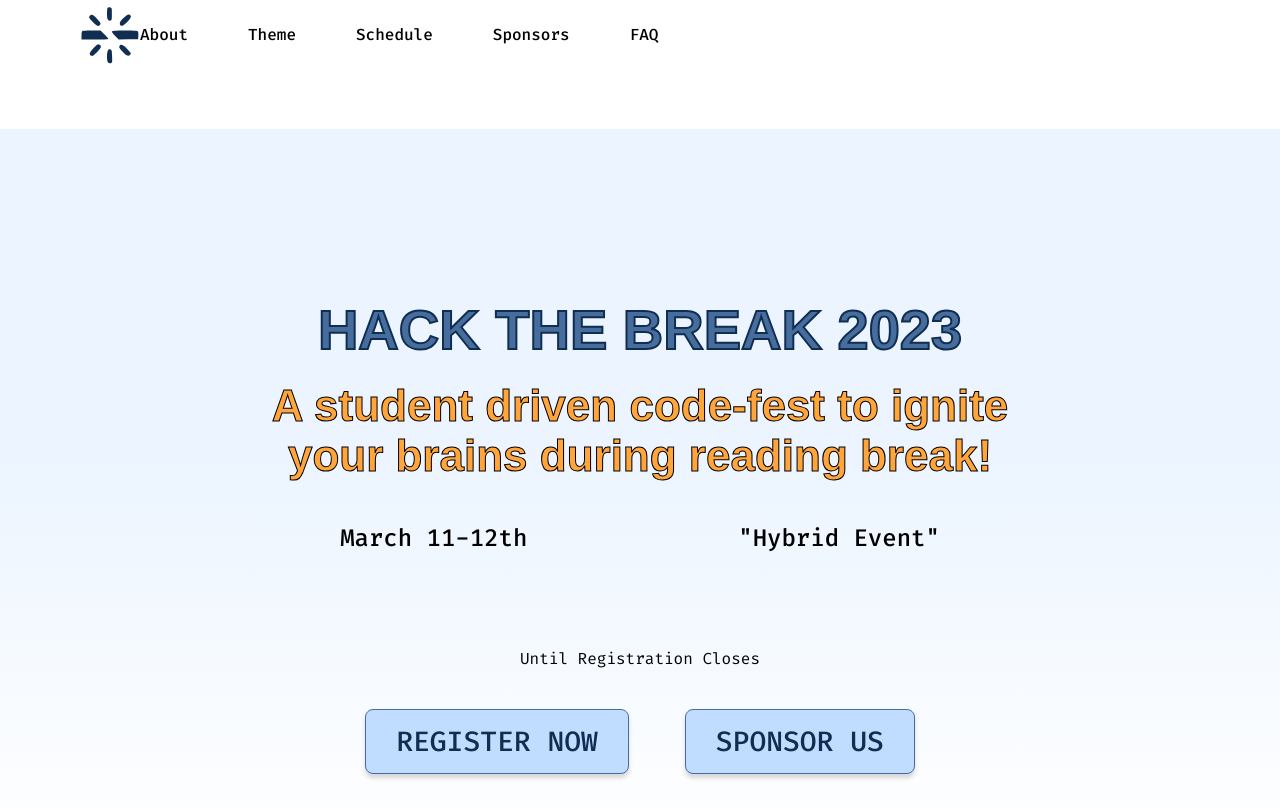
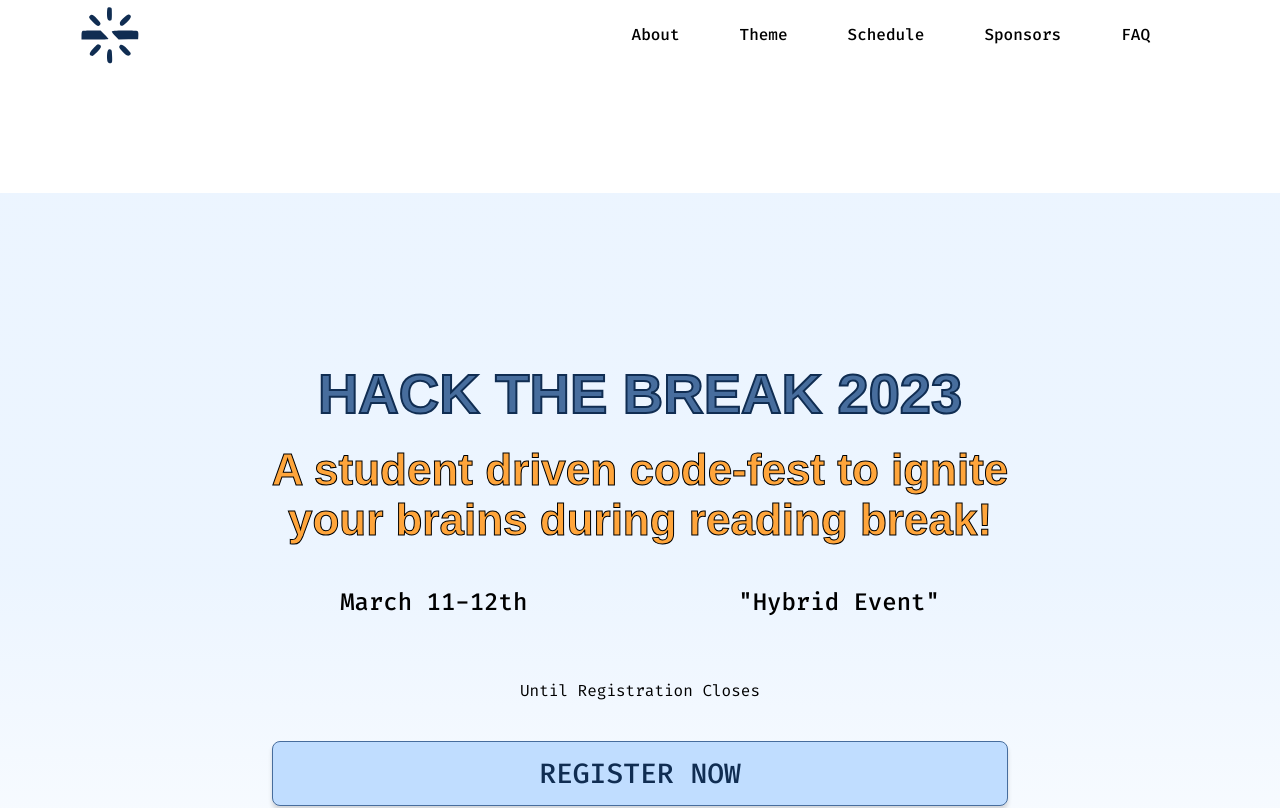
Before and after one commit to jmc37/HackTheBreak, a React (Vite) app: page / in a window 1280 px wide. Shown: the top 808 px of the page. Built offline with nearby package versions, Linux system fonts and the light colour scheme; a web font is replaced by a local one.

Commit message:
Fix error in Header; Update HeroBanner styles

```diff
--- a/src/App.css
+++ b/src/App.css
@@ -10,7 +10,7 @@ body {
 h1 {
     font-family: 'Blinker', sans-serif;
     font-weight: 700;
-    font-size: 3.5rem;
+    font-size: 2.65rem;
     text-transform: uppercase;
     color: var(--primary-blue);
     -webkit-text-stroke-width: 0.125rem;
@@ -21,7 +21,7 @@ h1 {
 h2 {
     font-family: 'Fira Code', monospace;
     font-weight: 500;
-    font-size: 2rem;
+    font-size: 1.625rem;
     color: var(--tertiary-blue);
     letter-spacing: -0.05rem;
 }
@@ -40,7 +40,7 @@ a {
 }
 
 main {
-    margin-top: 3.75rem;
+    margin-top: 7.75rem;
 }
 
 .wrapper {
@@ -81,9 +81,10 @@ section {
     position: fixed;
     background: var(--white-color);
     padding: 2rem 1.5rem;
-    width: 100%;
+    width: 100vw;
     height: 3.75rem;
     transition: bottom 5s ease;
+    z-index: 3;
 }
 
 .hidden {
@@ -94,7 +95,10 @@ section {
     display: flex;
     align-items: center;
     position: relative;
-    z-index: 3;
+}
+
+.lineBreak {
+    display: none;
 }
 
 @media (min-width: 768px) {
@@ -102,7 +106,15 @@ section {
         padding: 6.25rem 5rem;
     }
 
+    h1 {
+        font-size: 3.5rem;
+    }
+
+    h2 {
+        font-size: 1.75rem;
+    }
+
     .lineBreak {
-        display: none;
+        display: block;
     }
 }
--- a/src/components/Header/Header.module.css
+++ b/src/components/Header/Header.module.css
@@ -122,6 +122,7 @@
         display: flex;
         position: static;
         height: auto;
+        margin: 0 3.125rem 0 auto;
     }
 
     .gn ul {
--- a/src/sections/HeroBanner.tsx
+++ b/src/sections/HeroBanner.tsx
@@ -6,10 +6,10 @@ function HeroBanner() {
         <section className={styles.banner} id="welcome">
             <div className="container">
                 <h1>Hack the Break 2023</h1>
-                <p className={styles.tagline}>A student driven code-fest to ignite <br />your brains during reading break!</p>
+                <p className={styles.tagline}>A student driven code-fest to ignite <br className="lineBreak" />your brains during reading break!</p>
                 <div className={styles.eventDetails}>
-                    <h3>March 11-12th</h3>
-                    <h3>"Hybrid Event"</h3>
+                    <p>March 11-12th</p>
+                    <p>"Hybrid Event"</p>
                 </div>
                 <div className={styles.countdown}>
                     {/* countdown here */}
--- a/src/styles/HeroBanner.module.css
+++ b/src/styles/HeroBanner.module.css
@@ -2,7 +2,7 @@
     display: flex;
     flex-direction: column;
     align-items: center;
-    padding: 10.5rem 0 5rem;
+    padding: 6.25rem 1.25rem 5rem;
     text-align: center;
     background: linear-gradient(180deg, rgba(192, 221, 255, 0.3) 46.35%, rgba(192, 221, 255, 0) 100%);
 }
@@ -10,7 +10,7 @@
 .tagline {
     font-family: 'Blinker', sans-serif;
     font-weight: 700;
-    font-size: 2.75rem;
+    font-size: 1.625rem;
     color: var(--primary-orange);
     -webkit-text-stroke-width: 0.0625rem;
     -webkit-text-stroke-color: var(--black-color);
@@ -19,17 +19,26 @@
 
 .eventDetails {
     display: flex;
-    gap: 4.625rem;
-    justify-content: space-around;
+    flex-direction: column;
+    gap: 1.125rem;
     font-size: 1.5rem;
     font-weight: 500;
-    margin-bottom: 3.875rem;
+    margin-bottom: 3.75rem;
+}
+
+.eventDetails p {
+    margin: 0;
+}
+
+.countdown p {
+    margin: 0.75rem auto 2.5rem;
 }
 
 .bannerBtnContainer {
     display: flex;
+    flex-direction: column;
     justify-content: center;
-    gap: 3.5rem;
+    gap: 1rem;
     margin: 2.5rem auto 0;
 }
 
@@ -40,7 +49,7 @@
     background-color: var(--bg-blue);
     border: 0.1rem solid var(--primary-blue);
     font-family: 'Fira Code', monospace;
-    font-size: 1.75rem;
+    font-size: 1.375rem;
     font-weight: 500;
     text-transform: uppercase;
     text-decoration: none;
@@ -53,6 +62,31 @@
     color: var(--secondary-blue);
 }
 
+@media (min-width: 768px) {
+    .banner {
+        padding: 10.5rem 0 5rem;
+    }
+
+    .tagline {
+        font-size: 2.75rem;
+    }
+
+    .eventDetails {
+        flex-direction: row;
+        gap: 4.625rem;
+        justify-content: space-around;
+        margin-bottom: 3.875rem;
+    }
+
+    .bannerBtnContainer {
+        gap: 3.5rem;
+    }
+
+    .bannerBtns {
+        font-size: 1.75rem;
+    }
+}
+
 @media (min-width: 1100px) {
     .bannerBtns:hover {
         background-color: var(--primary-orange);
```
